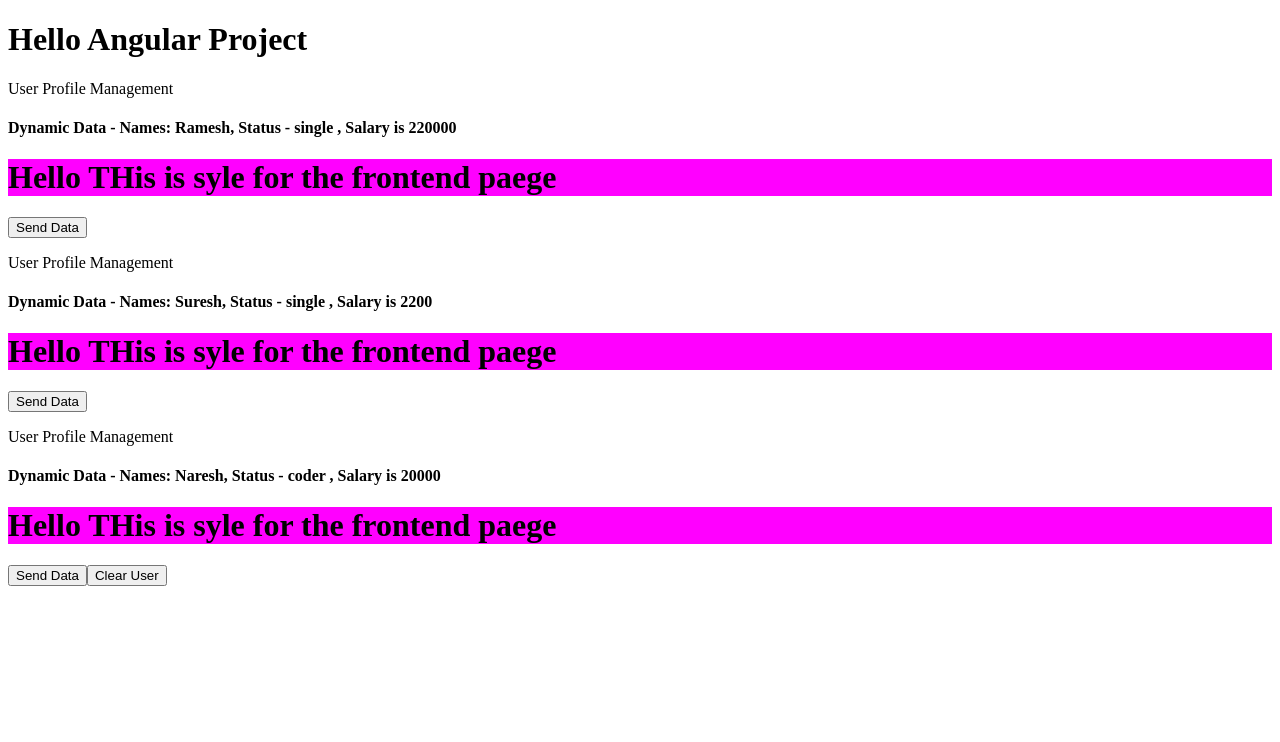
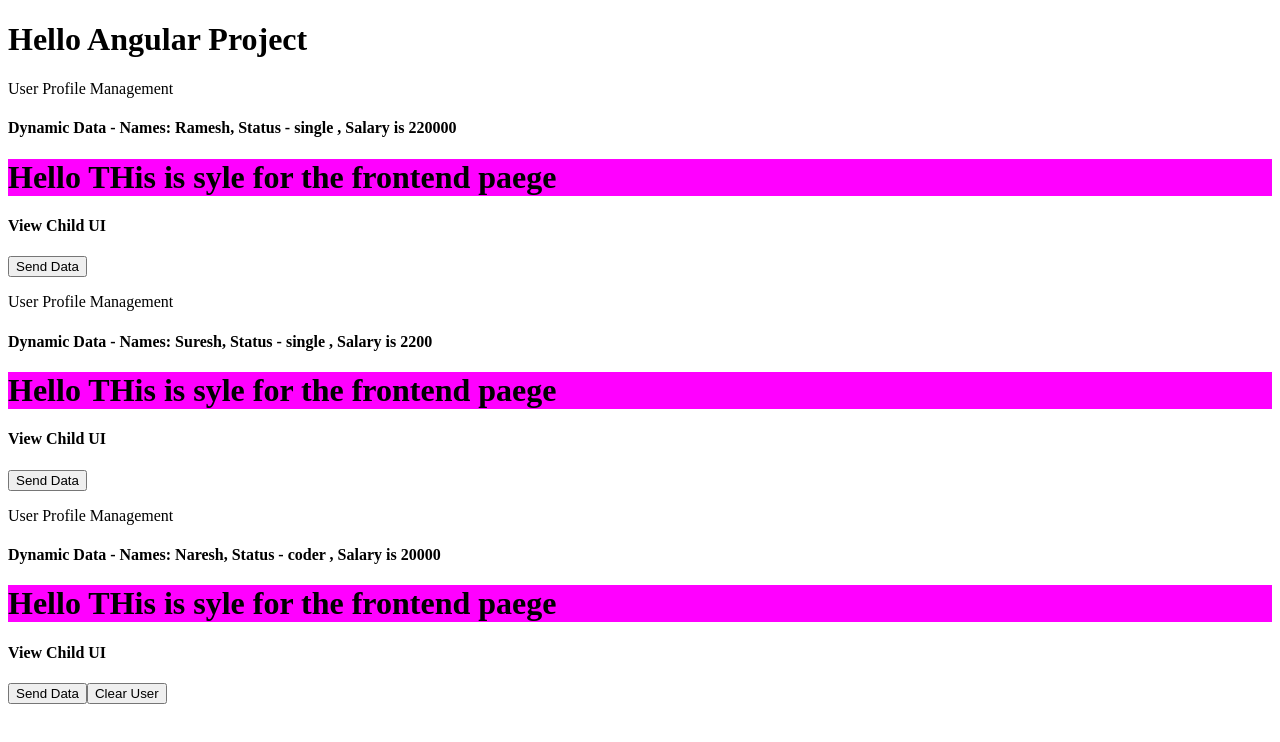
Before and after one commit to krishna0diggi/Codepen-Clone-Angular, an Angular app: page / in a window 1280 px wide. Shown: the top 742 px of the page. Built offline with nearby package versions, Linux system fonts and the light colour scheme.

Commit message:
ngAfter-view-init

```diff
--- a/src/app/components/user-profile/user-profile.component.html
+++ b/src/app/components/user-profile/user-profile.component.html
@@ -48,4 +48,9 @@
 </h1>
 
 
+<h4 #myheading>
+    View Child UI
+</h4>
+
+
 <button (click)="sendData()">Send Data</button>
--- a/src/app/components/user-profile/user-profile.component.ts
+++ b/src/app/components/user-profile/user-profile.component.ts
@@ -1,5 +1,5 @@
 import { CommonModule } from '@angular/common';
-import { booleanAttribute, Component, EventEmitter, Input, numberAttribute, OnChanges, OnDestroy, OnInit, Output, SimpleChange, SimpleChanges } from '@angular/core';
+import { AfterViewInit, booleanAttribute, Component, ElementRef, EventEmitter, Input, numberAttribute, OnChanges, OnDestroy, OnInit, Output, SimpleChange, SimpleChanges, ViewChild } from '@angular/core';
 import { FormsModule } from '@angular/forms';
 import { HighlightDirective } from '../../directives/highlight.directive';
 
@@ -17,7 +17,7 @@
   templateUrl: './user-profile.component.html',
   styleUrl: './user-profile.component.css'
 })
-export class UserProfileComponent  implements OnInit, OnDestroy, OnChanges{
+export class UserProfileComponent  implements OnInit, OnDestroy, OnChanges, AfterViewInit{
 
 
   @Input({alias: "userName"}) name=""
@@ -36,7 +36,23 @@
    */
   constructor() {
     console.log("Constructor called", this.name)
+    console.log("Constructor called", this.heading?.nativeElement.textContent)
   }
+
+  // Lifecycle for calling this :
+  //  Contructor called:
+  //  ngOnChanges called
+  //  ngOnInt called
+  //  ngAfterViewInit called
+
+
+
+  // After Ready the Template the ngAfterViewInit is callled:
+  ngAfterViewInit(): void {
+    // throw new Error('Method not implemented.');
+    console.log("ngAfterViewInit View Element")
+  }
+
 
 
    /**
@@ -48,6 +64,7 @@
   ngOnChanges(changes: SimpleChanges): void {
     // throw new Error('Method not implemented.');
     console.log("ngOnChanges is called")
+    console.log("ngOnChanges called", this.heading?.nativeElement.textContent)
   }
 
    /**
@@ -56,6 +73,7 @@
    */
   ngOnInit(): void {
     console.log("ngOnInit called", this.name)
+    console.log("ngOnInit called", this.heading?.nativeElement.textContent)
   }
 
    /**
@@ -67,6 +85,8 @@
   ngOnDestroy() {
     console.log("Component destroy")
   }
+
+  @ViewChild("myheading") heading?:ElementRef
 
 
 
```
